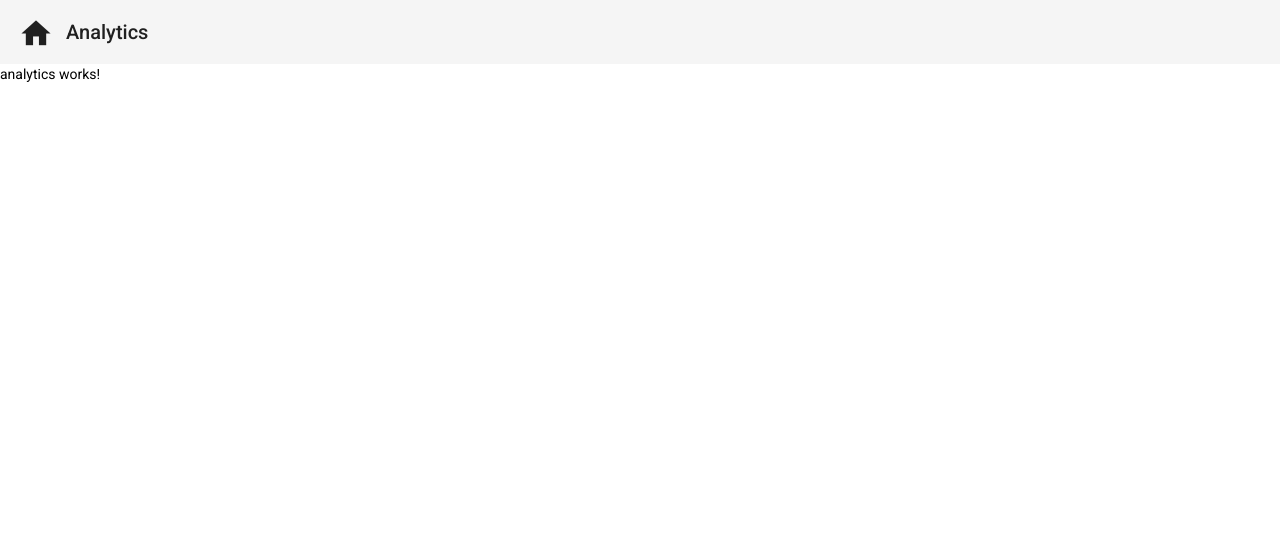
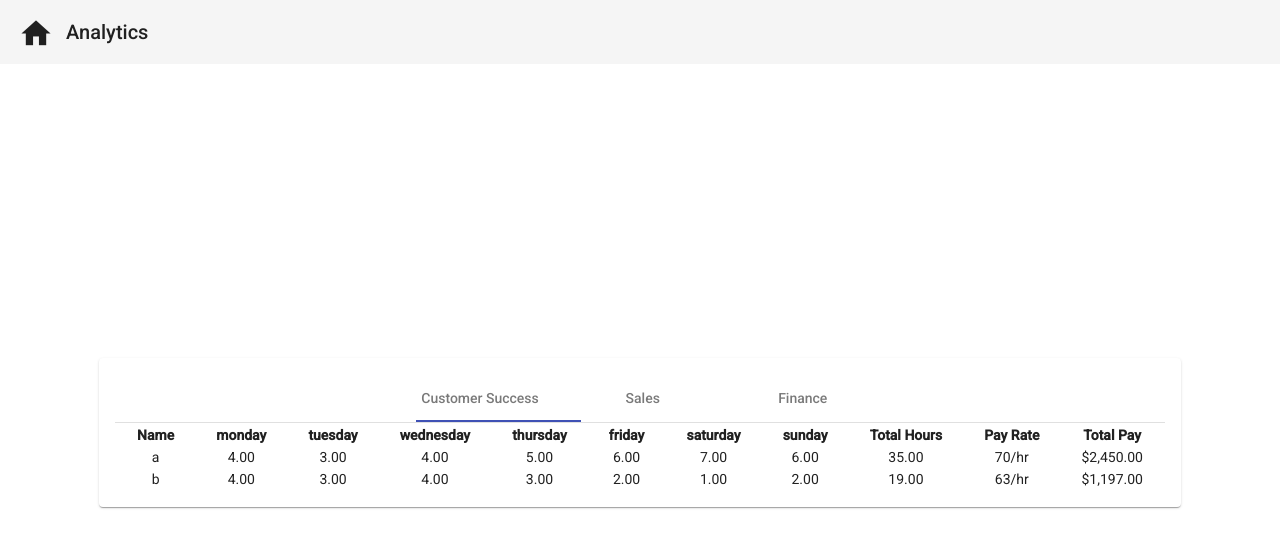
Before and after one commit to talmage89/Timesheet-App, an Angular app: page /analytics in a window 1280 px wide. Shown: the top 548 px of the page. Built offline with nearby package versions, Linux system fonts and the light colour scheme.

Commit message:
completed unit #9

```diff
--- a/src/app/components/analytics-table/analytics-table.component.html
+++ b/src/app/components/analytics-table/analytics-table.component.html
@@ -1 +1,21 @@
-<p>analytics-table works!</p>
+<div>
+    <table>
+        <thead>
+            <th>Name</th>
+            <th *ngFor="let day of weekdays">{{day}}</th>
+            <th>Total Hours</th>
+            <th>Pay Rate</th>
+            <th>Total Pay</th>
+        </thead>
+
+        <tbody>
+            <tr *ngFor="let employee of employees">
+                <td>{{employee.name}}</td>
+                <td *ngFor="let day of weekdays">{{employee[day] | number:'1.2-2'}}</td>
+                <td class="total-cell">{{getTotalHours(employee) | number:'1.2-2'}}</td>
+                <td>{{employee.payRate}}/hr</td>
+                <td>{{employee.payRate * getTotalHours(employee) | currency:'USD':'symbol':'1.2-2'}}</td>
+            </tr>
+        </tbody>
+    </table>
+</div>
--- a/src/app/components/analytics-table/analytics-table.component.scss
+++ b/src/app/components/analytics-table/analytics-table.component.scss
@@ -0,0 +1,4 @@
+th, td{
+    padding: 0px 20px;
+    text-align: center;
+}
--- a/src/app/components/analytics-table/analytics-table.component.ts
+++ b/src/app/components/analytics-table/analytics-table.component.ts
@@ -1,4 +1,5 @@
-import { Component, OnInit } from '@angular/core';
+import { Component, Input, OnInit } from '@angular/core';
+import { Employee } from 'src/app/interfaces/employee';
 
 @Component({
   selector: 'app-analytics-table',
@@ -6,10 +7,75 @@
   styleUrls: ['./analytics-table.component.scss']
 })
 export class AnalyticsTableComponent implements OnInit {
+  @Input()
+  departmentId: string | undefined;
+
+  weekdays: string[] = ['monday', 'tuesday', 'wednesday', 'thursday', 'friday', 'saturday', 'sunday'];
+  employees: Employee[] = [];
+  employeeData: Employee[] = [
+    {
+      departmentId: '1',
+      friday: 6,
+      id: '1',
+      monday: 4,
+      name: 'a',
+      payRate: 70,
+      saturday: 7,
+      sunday: 6,
+      thursday: 5,
+      tuesday: 3,
+      wednesday: 4
+    },
+    {
+      departmentId: '1',
+      friday: 2,
+      id: '2',
+      monday: 4,
+      name: 'b',
+      payRate: 63,
+      saturday: 1,
+      sunday: 2,
+      thursday: 3,
+      tuesday: 3,
+      wednesday: 4
+    },
+    {
+      departmentId: '2',
+      friday: 9,
+      id: '3',
+      monday: 8,
+      name: 'c',
+      payRate: 76,
+      saturday: 7,
+      sunday: 5,
+      thursday: 4,
+      tuesday: 7,
+      wednesday: 5
+    },
+    {
+      departmentId: '3',
+      friday: 2,
+      id: '4',
+      monday: 3,
+      name: 'd',
+      payRate: 56,
+      saturday: 3,
+      sunday: 2,
+      thursday: 0,
+      tuesday: 4,
+      wednesday: 5
+    }
+  ];
 
   constructor() { }
 
   ngOnInit(): void {
+    this.employees = this.employeeData.filter(employee => employee.departmentId === this.departmentId)
+  }
+
+  getTotalHours(employee: Employee): number {
+    return employee.monday + employee.tuesday + employee.wednesday
+      + employee.thursday + employee.friday + employee.saturday + employee.sunday;
   }
 
 }
--- a/src/app/components/analytics/analytics.component.html
+++ b/src/app/components/analytics/analytics.component.html
@@ -1 +1,15 @@
-<p>analytics works!</p>
+<div class="main-container">
+    <mat-card>
+        <mat-tab-group mat-align-tabs="center">
+            <mat-tab label="Customer Success">
+                <app-analytics-table [departmentId]="'1'"></app-analytics-table>
+            </mat-tab>
+            <mat-tab label="Sales">
+                <app-analytics-table [departmentId]="'2'"></app-analytics-table>
+            </mat-tab>
+            <mat-tab label="Finance">
+                <app-analytics-table [departmentId]="'3'"></app-analytics-table>
+            </mat-tab>
+        </mat-tab-group>
+    </mat-card>
+</div>
--- a/src/app/components/analytics/analytics.component.scss
+++ b/src/app/components/analytics/analytics.component.scss
@@ -0,0 +1,3 @@
+mat-card {
+    margin: auto;
+}
```
Also changed, not shown: src/app/modules/material.module.ts (+5 -2 lines).
